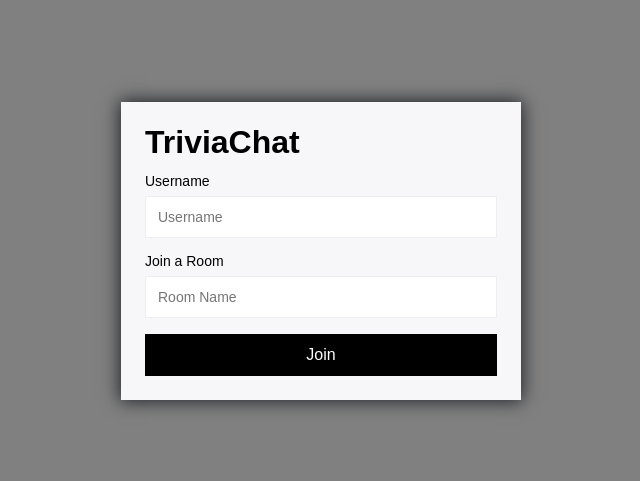
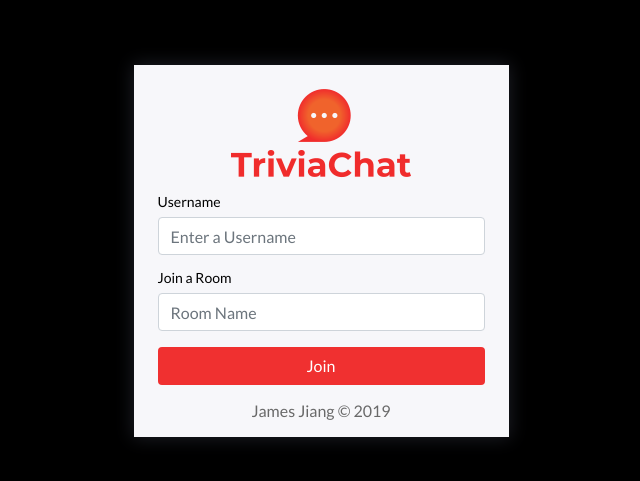
Before and after one commit to jjian4/TriviaChat, a website: page public/index.html in a window 1280 px wide. Shown: the part 149-630 px from the top of the page, without its empty margins (319-959 px from the left). Drawn offline with nearby package versions, Linux system fonts and the light colour scheme.

Commit message:
Logo in index and imported google font

```diff
--- a/public/css/game.css
+++ b/public/css/game.css
@@ -147,7 +147,6 @@
 }
 .send-trivia:hover {
     color: white;
-    background: #f06330;
 }
 .send-trivia-dropdown .dropdown-menu a {
     font-size: 12px;
--- a/public/css/index.css
+++ b/public/css/index.css
@@ -1,7 +1,7 @@
 /* Join Page Styles */
 
 .centered-form {
-    background: gray;
+    background: black;
     width: 100vw;
     height: 100vh;
     display: flex;
@@ -12,15 +12,27 @@
 .centered-form-box {
     box-shadow: 0px 0px 17px 1px #1D1F26;
     background: #F7F7FA;
-    padding: 24px;
-    width: 400px;
+    padding: 18px 24px 18px 24px;
+    width: 375px;
+}
+
+.logo {
+    text-align: center;
+    padding-bottom: 12px;
 }
 
 .centered-form button {
     width: 100%;
+    background: #f03030;
 }
 
 .centered-form input {
     margin-bottom: 16px;
     width: 100%;
 }
+
+.footer {
+    margin-top: 18px;
+    text-align: center;
+    color: dimgray;
+}
--- a/public/css/styles.css
+++ b/public/css/styles.css
@@ -10,7 +10,7 @@ html, body {
     font-size: 16px;
     line-height: 1;
     color: black;
-    font-family: Arial;
+    font-family: 'Lato', sans-serif;
     max-width: 100%;
     overflow-x: hidden;
 }
--- a/public/index.html
+++ b/public/index.html
@@ -2,6 +2,13 @@
 <html>
     <head>
         <title>TriviaChat</title>
+
+        <!--Bootstrap-->
+        <link rel="stylesheet" href="https://stackpath.bootstrapcdn.com/bootstrap/4.3.1/css/bootstrap.min.css" integrity="sha384-ggOyR0iXCbMQv3Xipma34MD+dH/1fQ784/j6cY/iJTQUOhcWr7x9JvoRxT2MZw1T" crossorigin="anonymous">
+
+        <!--Font-->
+        <link href="https://fonts.googleapis.com/css?family=Lato&display=swap" rel="stylesheet">
+
         <link rel='stylesheet' href='/css/styles.css'>
         <link rel='stylesheet' href='/css/index.css'>
     </head>
@@ -9,16 +16,31 @@
     <body>
         <div class='centered-form'>
             <div class='centered-form-box'>
-                <h1>TriviaChat</h1>
+                <div class='logo'>
+                    <a href="index.html">
+                        <img src="/img/logo.png" alt="TriviaChat logo" width='200'>
+                    </a>
+                </div>
                 <form action='/game.html'>
-                    <label>Username</label>
-                    <input type='text' name='username' placeholder="Username" required>
-                    <label>Join a Room</label>
-                    <input type='text' name='room' placeholder="Room Name" required>
-                    <button>Join</button>
+
+                    <div class="form-group">
+                        <label>Username</label>
+                        <input type="text" name='username' class="form-control" placeholder="Enter a Username">
+                    </div>
+                    <div class="form-group">
+                        <label>Join a Room</label>
+                        <input type="text" name='room' class="form-control" placeholder="Room Name">
+                    </div>
+
+                    <button class='btn'>Join</button>
                 </form>
+                <div class='footer'>James Jiang &copy; 2019</div>
             </div>
         </div>
 
-</body>
+        <!--For boostrap-->
+        <script src="https://code.jquery.com/jquery-3.3.1.slim.min.js" integrity="sha384-q8i/X+965DzO0rT7abK41JStQIAqVgRVzpbzo5smXKp4YfRvH+8abtTE1Pi6jizo" crossorigin="anonymous"></script>
+        <script src="https://cdnjs.cloudflare.com/ajax/libs/popper.js/1.14.7/umd/popper.min.js" integrity="sha384-UO2eT0CpHqdSJQ6hJty5KVphtPhzWj9WO1clHTMGa3JDZwrnQq4sF86dIHNDz0W1" crossorigin="anonymous"></script>
+        <script src="https://stackpath.bootstrapcdn.com/bootstrap/4.3.1/js/bootstrap.min.js" integrity="sha384-JjSmVgyd0p3pXB1rRibZUAYoIIy6OrQ6VrjIEaFf/nJGzIxFDsf4x0xIM+B07jRM" crossorigin="anonymous"></script>
+    </body>
 </html>
```
Also changed, not shown: public/game.html (+3 -0 lines).
